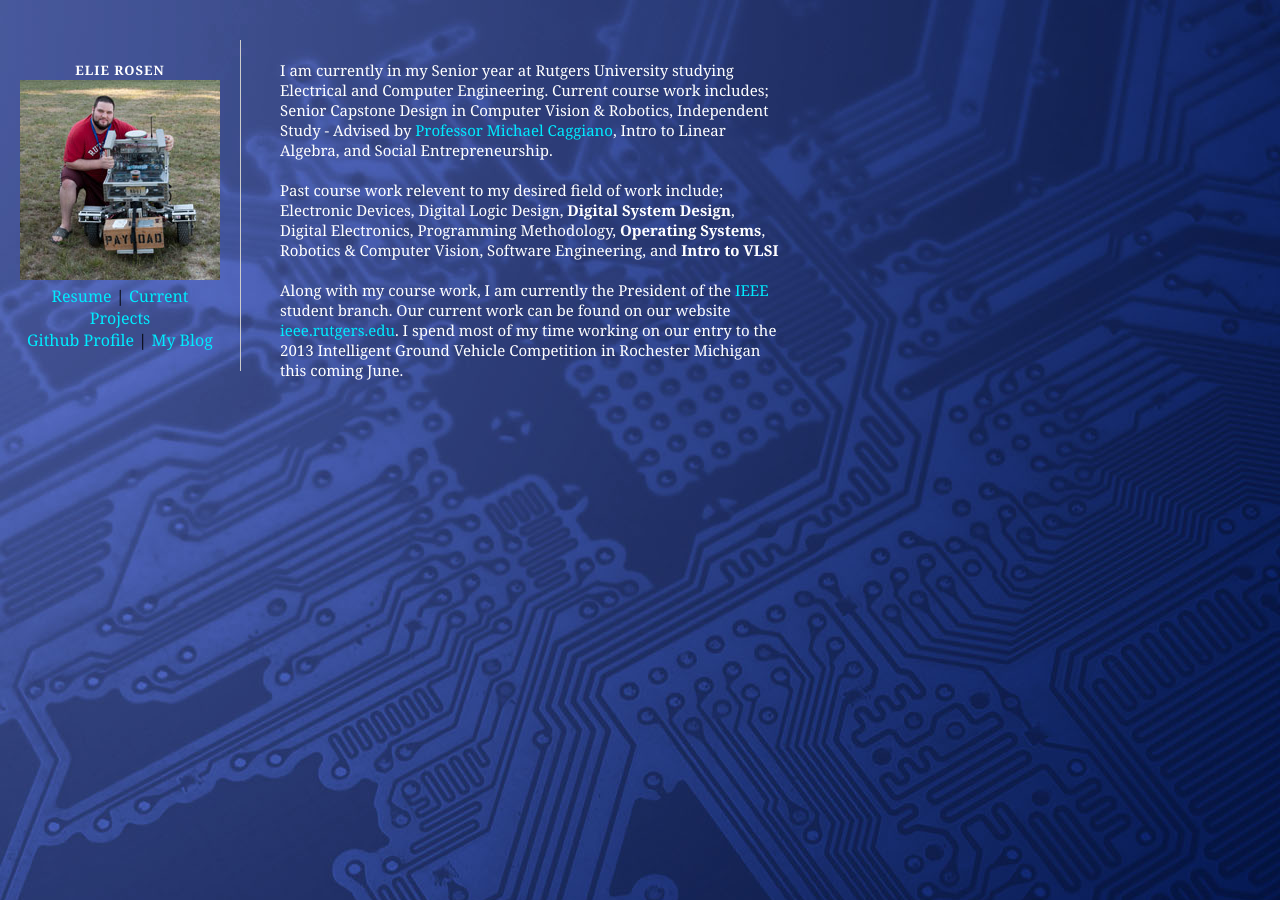
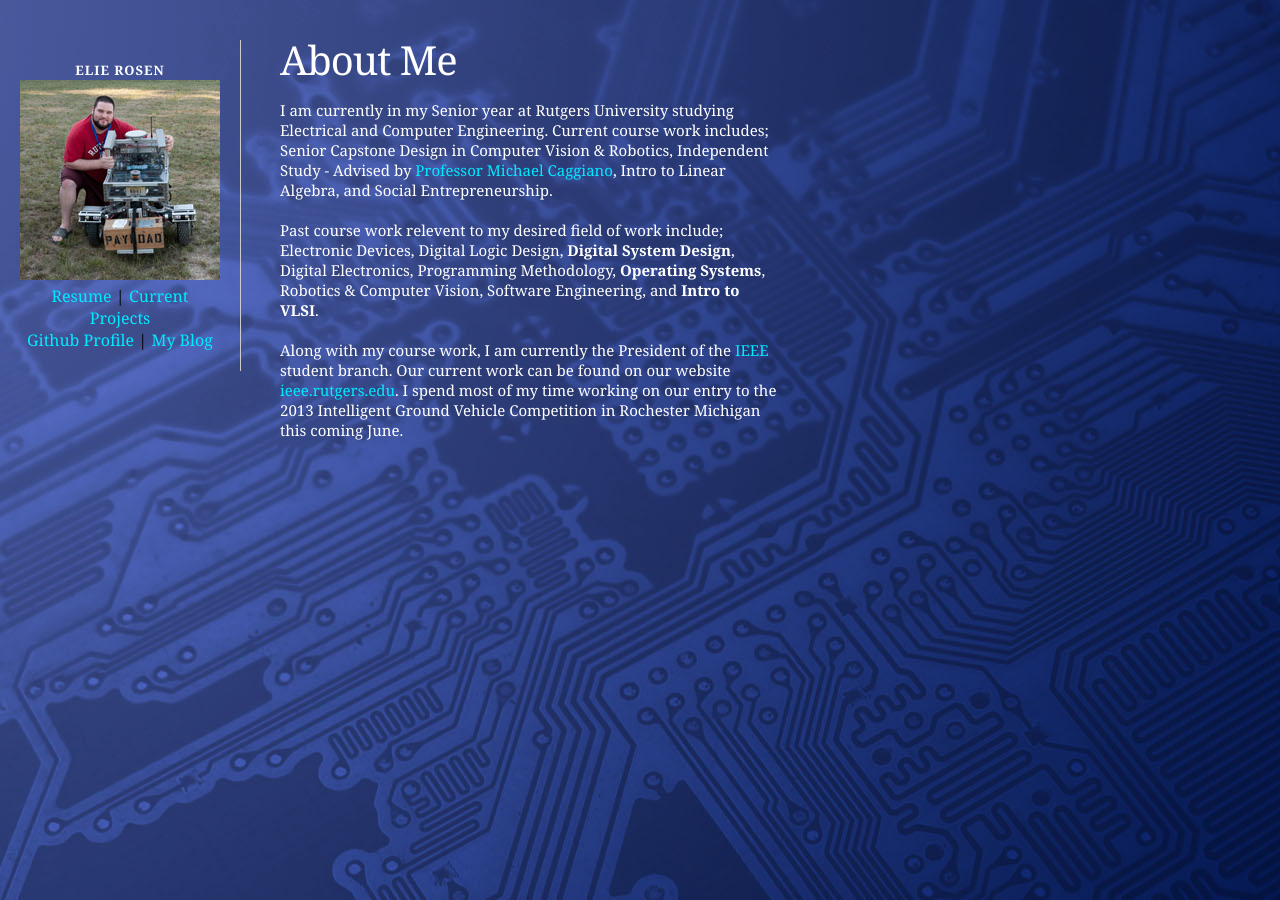
Before and after one commit to erosen/erosen.github.io, a Jekyll site: the page built from index.md, in a window 1280 px wide. Built offline with Jekyll 4.4.1, drawn with Linux system fonts in a browser that asks for light colours; Markdown is read by kramdown in place of the engine named in the settings.

Commit message:
small fixes

```diff
--- a/index.md
+++ b/index.md
@@ -2,9 +2,10 @@
 layout: default
 title: Home
 ---
-
+About Me
+========
 I am currently in my Senior year at Rutgers University studying Electrical and Computer Engineering. Current course work includes; Senior Capstone Design in Computer Vision & Robotics, Independent Study - Advised by [Professor Michael Caggiano](http://www.ece.rutgers.edu/faculty/caggiano), Intro to Linear Algebra, and Social Entrepreneurship.
 
-Past course work relevent to my desired field of work include; Electronic Devices, Digital Logic Design, **Digital System Design**, Digital Electronics, Programming Methodology, **Operating Systems**, Robotics & Computer Vision, Software Engineering, and **Intro to VLSI**
+Past course work relevent to my desired field of work include; Electronic Devices, Digital Logic Design, **Digital System Design**, Digital Electronics, Programming Methodology, **Operating Systems**, Robotics & Computer Vision, Software Engineering, and **Intro to VLSI**.
 
 Along with my course work, I am currently the President of the [IEEE](http://www.ieee.org) student branch. Our current work can be found on our website [ieee.rutgers.edu](http://ieee.rutgers.edu). I spend most of my time working on our entry to the 2013 Intelligent Ground Vehicle Competition in Rochester Michigan this coming June.
--- a/style.css
+++ b/style.css
@@ -37,6 +37,7 @@ a:hover {
   font-weight: normal;
   line-height: 40px;
   letter-spacing: -1px;
+  color:#fff;
 }
 
 #main p {
@@ -80,12 +81,6 @@ a:hover {
   line-height: 20px;
 }
 
-#sidebar ul {
-  list-style-type: none;
-
-  margin: 20px 0;
-}
-
 #sidebar li {
   font-size: 14px;
 
```
